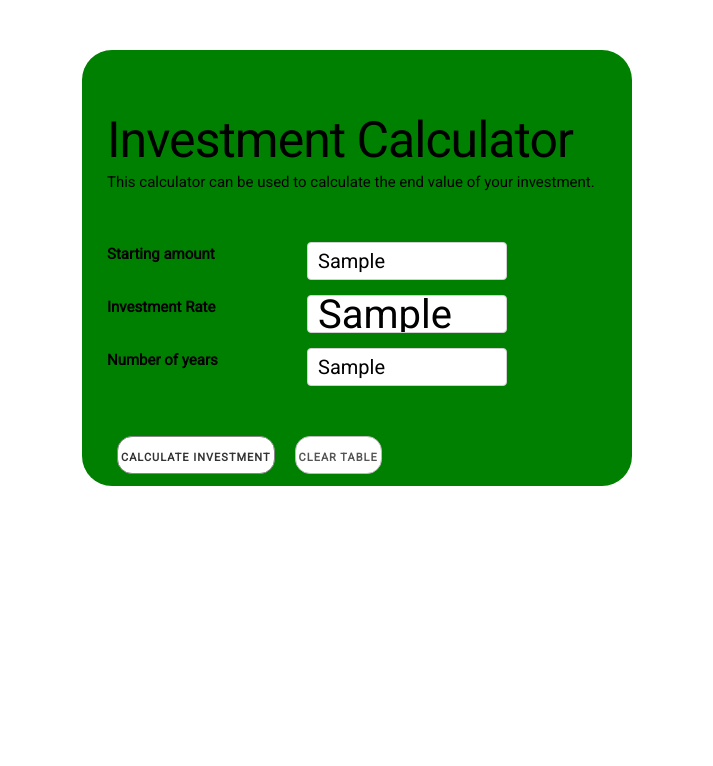
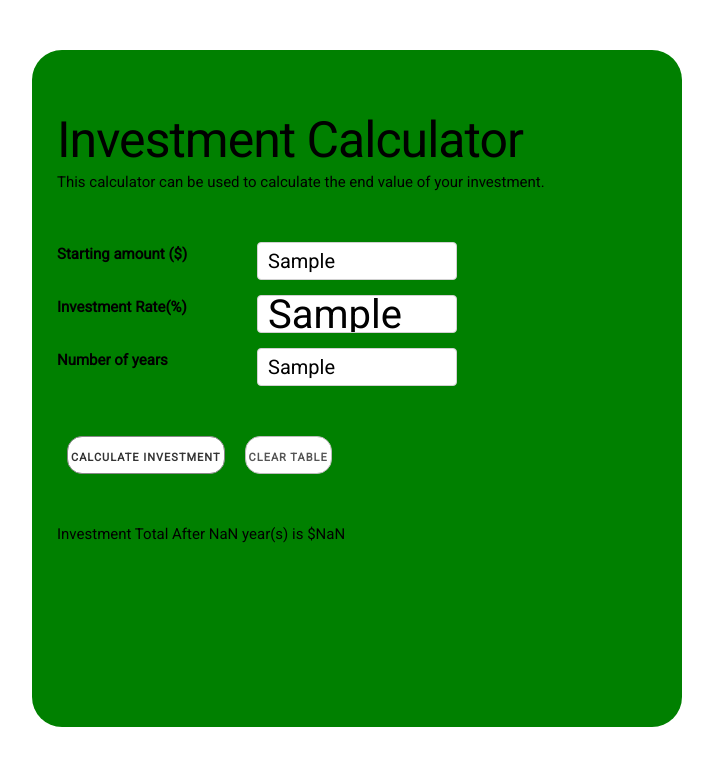
Before and after one commit to IIT-Web-Application-Development/fincal, a website: page html/investment.html in a window 1280 px wide. Both pictures are taken after typing "Sample", "Sample", "Sample" into the empty fields and a click on the button "CALCULATE INVESTMENT". Shown: the whole page, without its empty margins (283-996 px from the left). Drawn offline with Linux system fonts and the light colour scheme.

Commit message:
Works, needs work on CSS

```diff
--- a/html/investment.html
+++ b/html/investment.html
@@ -28,7 +28,7 @@
   <link rel="icon" type="image/png" href="../img/plant.png">
       <style type="text/css">
             body{
-              width: 550px;
+              width: 650px;
               margin: 50px auto;
             }
 
@@ -46,6 +46,7 @@
             input {
               width: 200px;
               font-size: 20px;
+              padding: 4px;
             }
 
             button{
@@ -60,7 +61,8 @@
 
 
             .output{
-              color: #ff0000;
+              width: auto;
+              color: black;
             }
 
 
@@ -79,31 +81,56 @@
     <h1>Investment Calculator</h1>
     <p>This calculator can be used to calculate the end value of your investment.</p><br/><br/>
       <form id="inputForm">
-      <label>Starting amount</label>
+      <label>Starting amount ($)</label>
         <input type="text" id="starting" name="starting"><br/>
-      <label>Investment Rate</label>
-        <input type="text" id="percentage"><br/>
+      <label>Investment Rate(%)</label>
+        <input type="text" id="percentage" name="percentage"><br/>
       <label>Number of years</label>
-        <input type="text" id="year"><br/>
+        <input type="text" id="year" name="year" ><br/>
       </form>
       <!-- buttons -->
-        <button type="button" onclick="calculate()">Calculate Investment</button>
-        <button type="button" id="button1" onclick="clear()">Clear Table</button>
+        <button type="button" onclick="calculateInvestment()">Calculate Investment</button>
+        <button type="button" id="button1" onclick="clear()">Clear Table</button><br/><br/><br/><br/>
       <!-- output -->
 
-      <div class="output"></div>
+      <div class="output" id="results"></div><br/><br/><br/><br/>
+      <div id="Investment_Table"></div>
+
   </div>
+
+
+
 
   <!-- JS
   –––––––––––––––––––––––––––––––––––––––––––––––––– -->
   <script type="text/javascript">
-  function calculate(){
+  function calculateInvestment(){
     // ------------------- Grabbing Inputs -------------
-    var starting = document.getElementById('starting');
-    var rate = parseFloat(document.getElementById('percentage'));
-    var years = parseFloat(document.getElementById('year'));
+    var starting = parseFloat(document.getElementById('starting').value);
+    var rate = parseFloat(document.getElementById('percentage').value);
+    var years = parseFloat(document.getElementById('year').value);
+    var table="<table>";
+    //------------- CONVERTING PERCENTAGE TO DECIMAL------------
+    var percentage = rate/100;
 
-    console.log(2);
+    console.log(percentage);
+
+    //------------- CALCULATING END RESULT -----------------
+    var result = starting * Math.pow(1 + percentage, years);
+    //testing calculation
+    console.log(result);
+    console.log('----------');
+    //------------ CALCULATING YEARLY & ADDING HTML FOR TABLE ----------
+    for(var i=0; i < years; i++){
+    var test = starting * Math.pow(1 + percentage, 1);
+    console.log(test);
+      table= table + "<tr>Year " + i +" | Starting Amount: $" + Math.round(starting) + " | Interest: " + rate + "% | Total: $ " + Math.round(test) + "</tr><br>";
+      starting = test;
+    }
+    table= table + "</table>";
+    document.getElementById('Investment_Table').innerHTML = table;
+    document.getElementById('results').innerHTML = 'Investment Total After ' + years + ' year(s) is $' + Math.round(result);
+
   }
   </script>
   <!-- End Document
```
